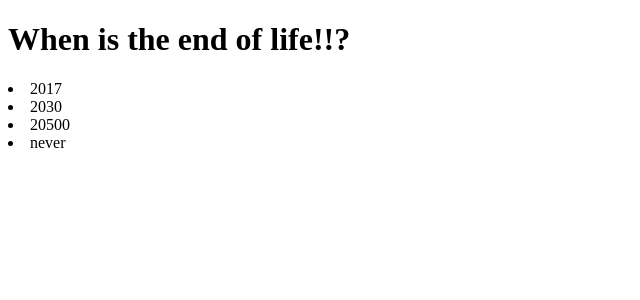
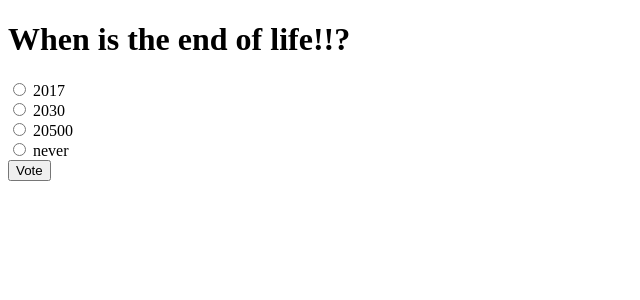
Before and after one commit to Aljeddani/django_gettingstarted, a Django app: page /polls/2/ in a window 1280 px wide. Shown: the top 300 px of the page, without its empty margins (0-640 px from the left). Run offline with Django 3.2, Linux system fonts and the light colour scheme; data comes from the database, SQL or seed files in the repository; both versions use the stored data as it was after the commit.

Commit message:
adding form

```diff
--- a/mysite/polls/admin.py
+++ b/mysite/polls/admin.py
@@ -1,6 +1,7 @@
 from django.contrib import admin
 
-from .models import Question
+from .models import Question, Choice
 
 # Register your models here.
 admin.site.register(Question)
+admin.site.register(Choice)
--- a/mysite/polls/templates/polls/detail.html
+++ b/mysite/polls/templates/polls/detail.html
@@ -4,9 +4,25 @@
 	<title>Detail Page</title>
 </head>
 <body>
-<h1>{{question}}</h1>
+
+
+<h1>{{ question.question_text }}</h1>
+
+
+
+
+{% if error_message %}<p><strong>{{ error_message }}</strong></p>{% endif %}
+
+<form action="{% url 'polls:vote' question.id %}" method="post">
+{% csrf_token %}
 {% for choice in question.choice_set.all %}
-	<li>{{choice}}</li>
+    <input type="radio" name="choice" id="choice{{ forloop.counter }}" value="{{ choice.id }}" />
+    <label for="choice{{ forloop.counter }}">{{ choice.choice_text }}</label><br />
 {% endfor %}
+<input type="submit" value="Vote" />
+</form>
+
+
+
 </body>
 </html>
```
Also changed, not shown: mysite/db.sqlite3, 13 other files.
